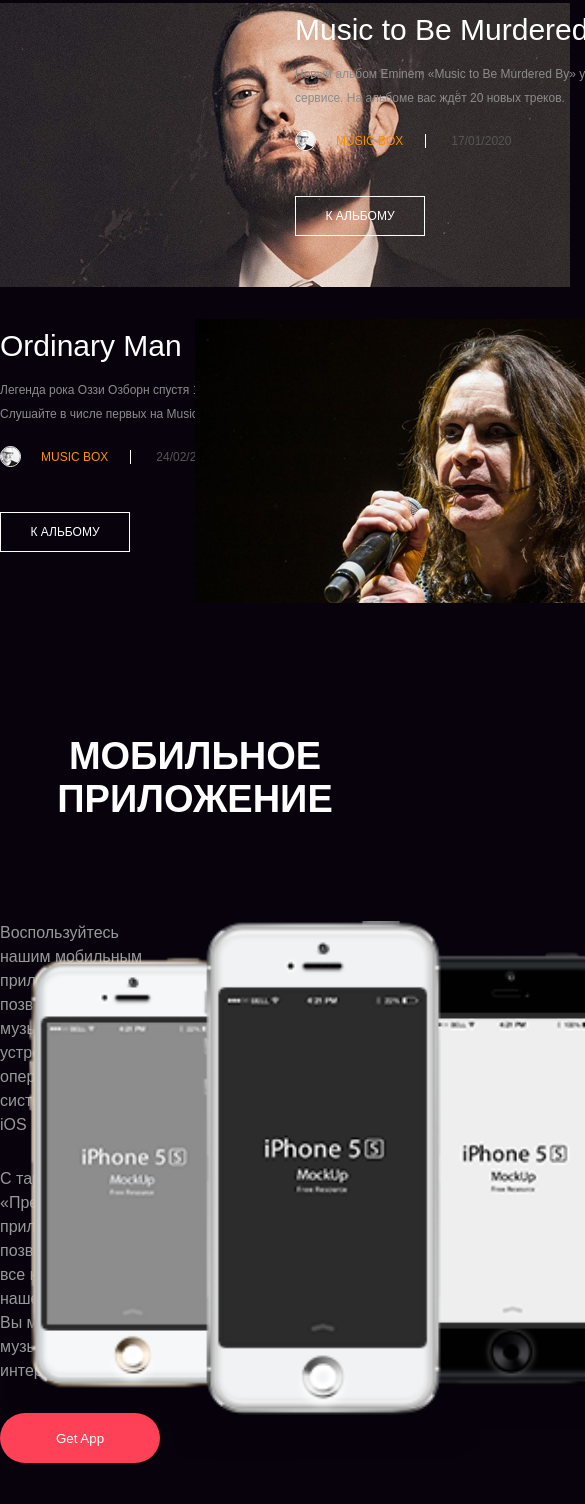
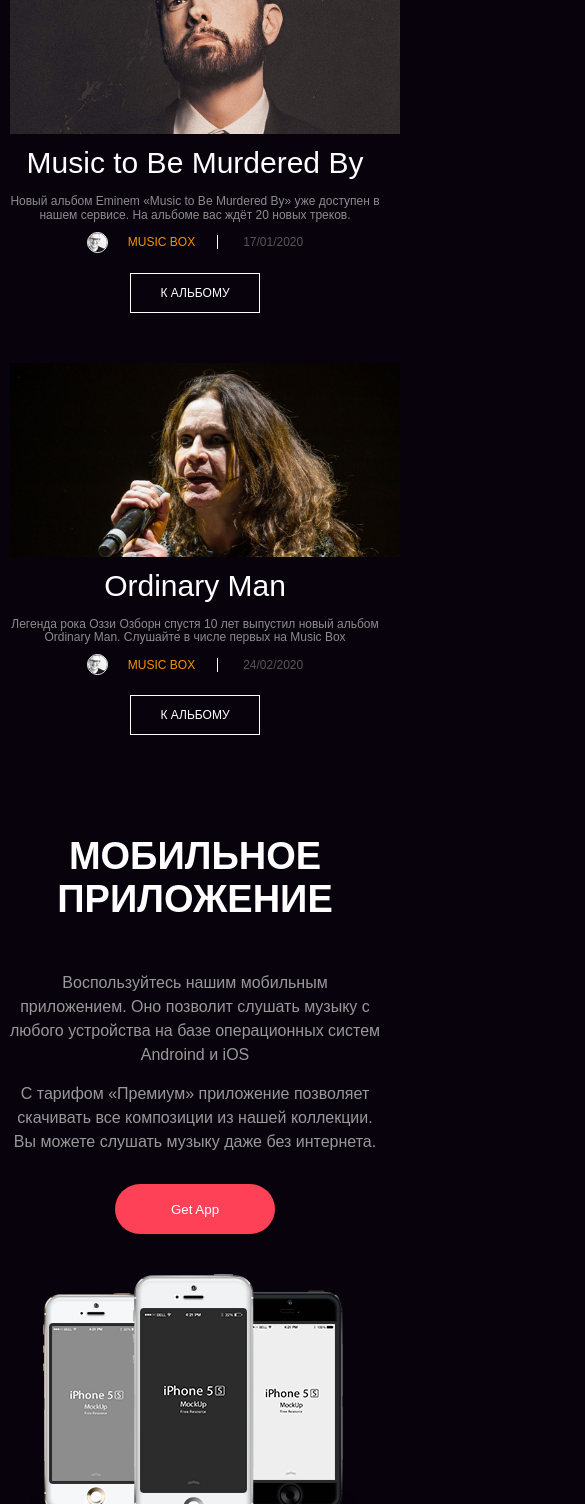
Before and after one commit to andryushque/layout-designer-project-lvl2, a plain HTML site: page index.html in a window 390 px wide. Shown: the part 2849-4353 px from the top of the page, 585 px wide, since content can reach past the window. Drawn offline with Linux system fonts and the light colour scheme.

Commit message:
update: media for news and app

```diff
--- a/index.html
+++ b/index.html
@@ -130,7 +130,7 @@
                 </div>
             </div>
 
-            <div class="main-item main-news">
+            <div class="main-item main-news flex">
                 <h2 class="item-title fw-bold fs-38 tt-upper">Последние новости</h2>
 
                 <div class="news flex">
@@ -138,7 +138,7 @@
                         <div class="news-block news-image">
                             <img src="images/Music%20to%20Be%20Murdered%20By.png" alt="Eminem">
                         </div>
-                        <div class="news-block news-content">
+                        <div class="news-block news-content flex">
                             <div class="news-inner">
                                 <div class="album-title fs-30">
                                     Music to Be Murdered By
@@ -159,7 +159,7 @@
                     </div>
 
                     <div class="news-item flex">
-                        <div class="news-block news-content">
+                        <div class="news-block news-content flex">
                             <div class="news-inner">
                                 <div class="album-title fs-30">
                                     Ordinary Man
@@ -176,15 +176,14 @@
                                 </button>
                             </div>
                         </div>
-
                         <div class="news-block news-image">
                             <img src="images/Ordinary%20Man.png" alt="Ozzy">
                         </div>
                     </div>
-            </div>
+                </div>
             </div>
 
-            <div class="main-item main-application">
+            <div class="main-item main-application flex">
                 <h2 class="item-title fw-bold fs-38 tt-upper">Мобильное приложение</h2>
 
                 <div class="application flex">
@@ -195,9 +194,11 @@
                         <p>
                             С тарифом «Премиум» приложение позволяет скачивать все композиции из нашей коллекции. Вы можете слушать музыку даже без интернета.
                         </p>
-                        <button class="application-button btn" type="submit">
-                            Get App
-                        </button>
+                        <div class="application-button flex">
+                            <button class="btn" type="submit">
+                                Get App
+                            </button>
+                        </div>
                     </div>
 
                     <div class="application-image flex">
--- a/styles/scss/main.scss
+++ b/styles/scss/main.scss
@@ -112,9 +112,12 @@
 /*=====  News  =====*/
 
 .main-news {
+    flex-wrap: wrap;
+    justify-content: center;
     margin-bottom: 10rem;
 
     .item-title {
+        width: 100%;
         margin-bottom: 6.3rem;
     }
 }
@@ -122,6 +125,7 @@
 .news {
     width: 100%;
     flex-direction: column;
+    justify-content: center;
 }
 
 .news-item {
@@ -211,14 +215,18 @@
 /*=====  Application  =====*/
 
 .main-application {
+    flex-wrap: wrap;
+    justify-content: center;
     margin-bottom: 10rem;
 
     .item-title {
+        width: 100%;
         margin-bottom: 10rem;
     }
 }
 
 .application {
+    width: 100%;
     justify-content: space-between;
 }
 
@@ -238,7 +246,7 @@
     justify-content: center;
 }
 
-.application-button {
+.application-button button {
     box-sizing: border-box;
     width: 16rem;
     height: 5rem;
--- a/styles/scss/media.scss
+++ b/styles/scss/media.scss
@@ -12,18 +12,48 @@
     }
 
     /*=====  Subscriptions  =====*/
-    .main-subscribe {
-        justify-content: center;
-    }
     .subscriptions {
         width: 95%;
-        justify-content: space-between;
     }
     .subscription {
         width: 30%;
     }
     .subscription-button {
         width: 80%;
+    }
+
+    /*=====  News  =====*/
+    .news {
+        width: 95%;
+    }
+    .news-item {
+        justify-content: space-around;
+    }
+    .news-item:nth-child(odd) {
+        .news-block:nth-child(even) {
+            .news-inner {
+                width: 95%;
+                margin-left: 5rem;
+            }
+        }
+    }
+    .news-item:nth-child(even) {
+        .news-block:nth-child(odd) {
+            .news-inner {
+                width: 95%;
+            }
+        }
+    }
+    .news-block {
+        width: 50%;
+    }
+    .news-image img {
+        width: 100%;
+    }
+
+    /*=====  Application  =====*/
+    .application {
+        width: 95%;
     }
 
     /*=====  Footer  =====*/
@@ -73,6 +103,30 @@
     }
     .subscription-button {
         font-size: 2rem;
+    }
+
+    /*=====  News  =====*/
+    .main-news {
+        .item-title {
+            margin-bottom: 5rem;
+        }
+    }
+    .album-release {
+        margin-bottom: 2rem;
+    }
+
+    /*=====  Application  =====*/
+    .main-application {
+        .item-title {
+            margin-bottom: 5rem;
+        }
+    }
+    .application-info {
+        width: 50%;
+    }
+    .application-image {
+        width: 50%;
+        justify-content: flex-end;
     }
 
     /*=====  Footer  =====*/
@@ -155,6 +209,9 @@
             margin-bottom: 3rem;
         }
     }
+    .main-item {
+        margin-bottom: 5rem;
+    }
     .subscriptions {
         flex-wrap: wrap;
         justify-content: center;
@@ -168,6 +225,64 @@
         &:last-child {
             margin-bottom: 0;
         }
+    }
+    .album-release {
+        justify-content: center;
+    }
+
+    /*=====  News  =====*/
+    .news-item {
+        flex-wrap: wrap;
+        justify-content: center;
+    }
+    .news-item:nth-child(odd) {
+        .news-block:nth-child(even) {
+            .news-inner {
+                width: 100%;
+                margin-left: 0;
+            }
+        }
+    }
+    .news-item:nth-child(even) {
+        .news-block:nth-child(odd) {
+            order: 2;
+            .news-inner {
+                width: 100%;
+            }
+        }
+    }
+    .news-block {
+        width: 100%;
+        text-align: center;
+    }
+    .album-info {
+        margin-bottom: 1rem;
+        line-height: 1.1;
+    }
+
+    /*=====  Application  =====*/
+    .main-application {
+        margin-bottom: 5rem;
+    }
+    .application {
+        flex-wrap: wrap;
+        justify-content: center;
+    }
+    .application-info {
+        width: 100%;
+        margin-bottom: 4rem;
+        text-align: center;
+        p:first-child {
+            margin-bottom: 1.5rem;
+        }
+    }
+    .application-image {
+        width: 100%;
+        justify-content: center;
+    }
+    .application-button {
+        width: 100%;
+        justify-content: center;
     }
 
     /*=====  Footer  =====*/
@@ -260,6 +375,16 @@
         width: 100%;
     }
 
+    /*=====  News  =====*/
+    .main-news {
+        .item-title {
+            width: 90%;
+        }
+    }
+    .news-image img {
+        width: 100vw;
+    }
+
     /*=====  Footer  =====*/
     .footer-info-item {
         width: 100%;
```
Also changed, not shown: styles/style.css, 1 other file.
